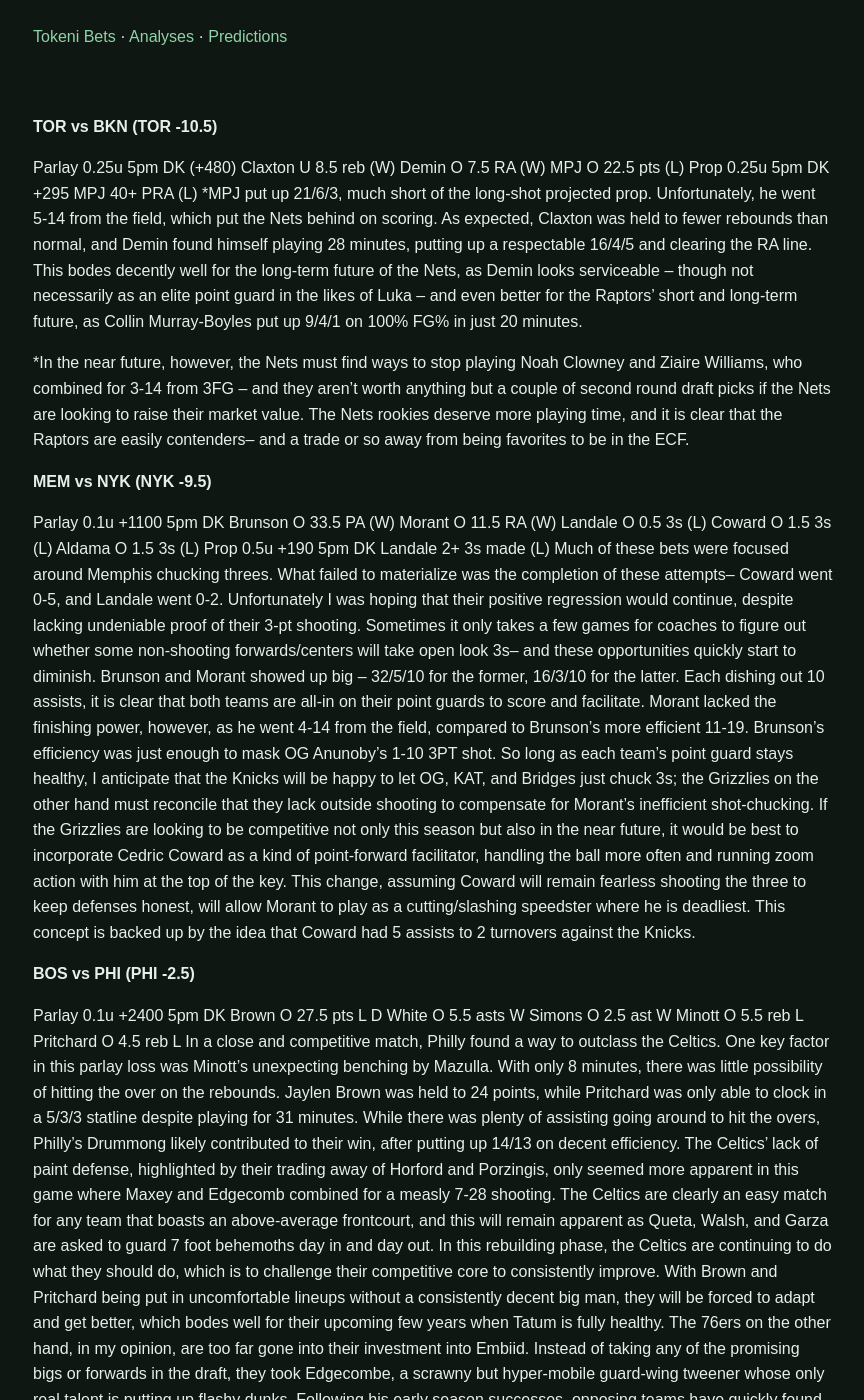
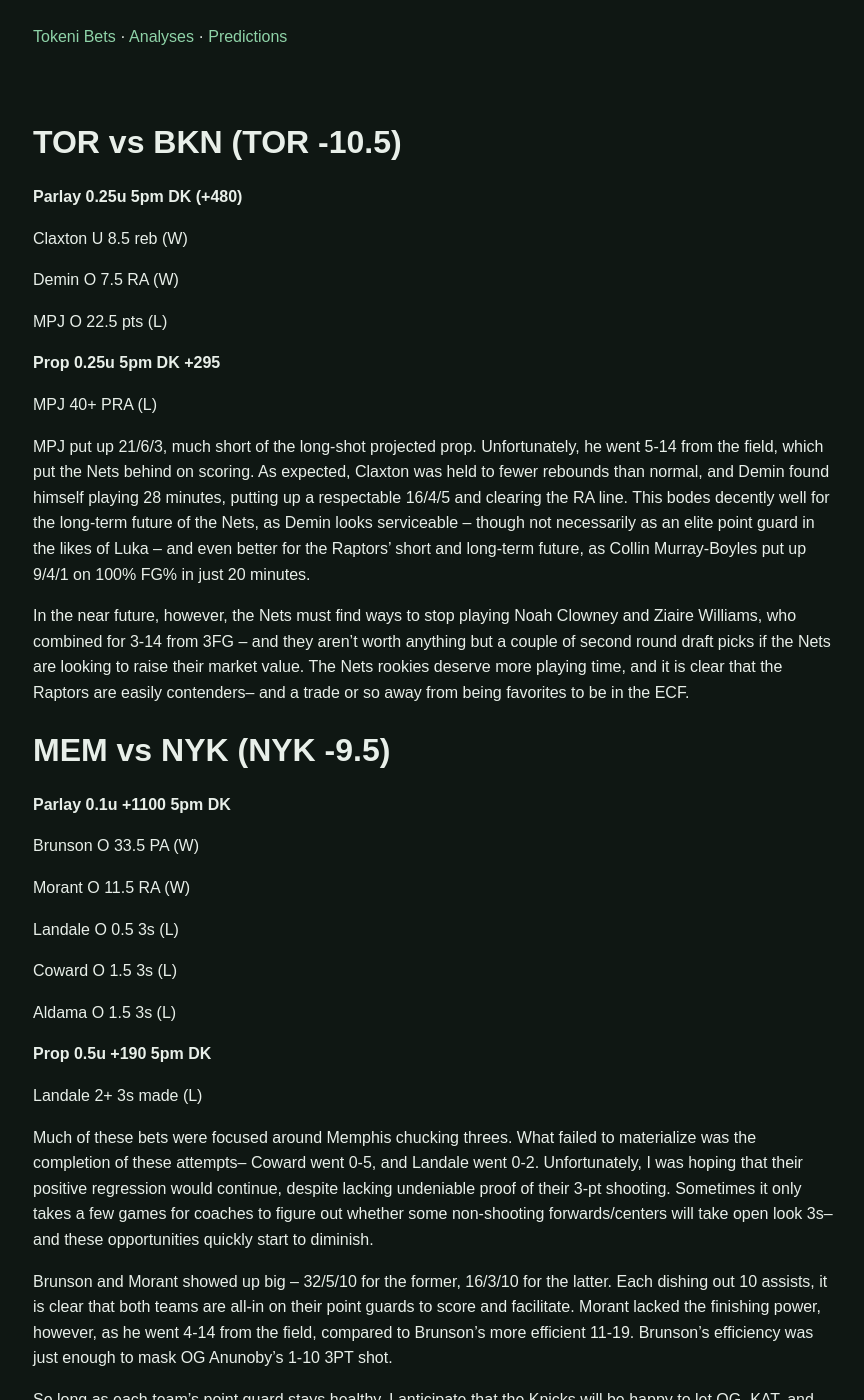
Before and after one commit to tokenibets/tokenibets.github.io, a Jekyll site: the page built from _posts/analysis/2025-11-11-analysis.md, in a window 1280 px wide and 1400 px high. Shown: the whole window, without its empty margins (207-1071 px from the left). Built offline with Jekyll 4.4.1, drawn with Linux system fonts in a browser that asks for light colours; some of the changed text lies outside the part shown.

Commit message:
Update 2025-11-11-analysis.md

```diff
--- a/_posts/analysis/2025-11-11-analysis.md
+++ b/_posts/analysis/2025-11-11-analysis.md
@@ -4,87 +4,124 @@ title: 2025-11-11 analysis
 categories: [analysis]
 ---
 
+# TOR vs BKN (TOR -10.5)
 
-**TOR vs BKN (TOR -10.5)**
+**Parlay 0.25u 5pm DK (+480)**
 
+Claxton U 8.5 reb (W)
 
-Parlay 0.25u 5pm DK (+480)
-Claxton U 8.5 reb (W)
 Demin O 7.5 RA (W)
+
 MPJ O 22.5 pts (L)
-Prop 0.25u 5pm DK +295
+
+**Prop 0.25u 5pm DK +295**
+
 MPJ 40+ PRA (L)
-*MPJ put up 21/6/3, much short of the long-shot projected prop. Unfortunately, he went 5-14 from the field, which put the Nets behind on scoring. As expected, Claxton was held to fewer rebounds than normal, and Demin found himself playing 28 minutes, putting up a respectable 16/4/5 and clearing the RA line. This bodes decently well for the long-term future of the Nets, as Demin looks serviceable – though not necessarily as an elite point guard in the likes of Luka – and even better for the Raptors’ short and long-term future, as Collin Murray-Boyles put up 9/4/1 on 100% FG% in just 20 minutes.
 
-*In the near future, however, the Nets must find ways to stop playing Noah Clowney and Ziaire Williams, who combined for 3-14 from 3FG – and they aren’t worth anything but a couple of second round draft picks if the Nets are looking to raise their market value. The Nets rookies deserve more playing time, and it is clear that the Raptors are easily contenders– and a trade or so away from being favorites to be in the ECF.
+MPJ put up 21/6/3, much short of the long-shot projected prop. Unfortunately, he went 5-14 from the field, which put the Nets behind on scoring. As expected, Claxton was held to fewer rebounds than normal, and Demin found himself playing 28 minutes, putting up a respectable 16/4/5 and clearing the RA line. This bodes decently well for the long-term future of the Nets, as Demin looks serviceable – though not necessarily as an elite point guard in the likes of Luka – and even better for the Raptors’ short and long-term future, as Collin Murray-Boyles put up 9/4/1 on 100% FG% in just 20 minutes.
 
-**MEM vs NYK (NYK -9.5)**
+In the near future, however, the Nets must find ways to stop playing Noah Clowney and Ziaire Williams, who combined for 3-14 from 3FG – and they aren’t worth anything but a couple of second round draft picks if the Nets are looking to raise their market value. The Nets rookies deserve more playing time, and it is clear that the Raptors are easily contenders– and a trade or so away from being favorites to be in the ECF.
 
-Parlay 0.1u +1100 5pm DK
+# MEM vs NYK (NYK -9.5)
+
+**Parlay 0.1u +1100 5pm DK**
+
 Brunson O 33.5 PA (W)
+
 Morant O 11.5 RA (W)
+
 Landale O 0.5 3s (L)
+
 Coward O 1.5 3s (L)
+
 Aldama O 1.5 3s (L)
-Prop 0.5u +190 5pm DK
+
+**Prop 0.5u +190 5pm DK**
+
 Landale 2+ 3s made (L)
-Much of these bets were focused around Memphis chucking threes. What failed to materialize was the completion of these attempts– Coward went 0-5, and Landale went 0-2. Unfortunately I was hoping that their positive regression would continue, despite lacking undeniable proof of their 3-pt shooting. Sometimes it only takes a few games for coaches to figure out whether some non-shooting forwards/centers will take open look 3s– and these opportunities quickly start to diminish.
+
+Much of these bets were focused around Memphis chucking threes. What failed to materialize was the completion of these attempts– Coward went 0-5, and Landale went 0-2. Unfortunately, I was hoping that their positive regression would continue, despite lacking undeniable proof of their 3-pt shooting. Sometimes it only takes a few games for coaches to figure out whether some non-shooting forwards/centers will take open look 3s– and these opportunities quickly start to diminish.
+
 Brunson and Morant showed up big – 32/5/10 for the former, 16/3/10 for the latter. Each dishing out 10 assists, it is clear that both teams are all-in on their point guards to score and facilitate. Morant lacked the finishing power, however, as he went 4-14 from the field, compared to Brunson’s more efficient 11-19. Brunson’s efficiency was just enough to mask OG Anunoby’s 1-10 3PT shot.
+
 So long as each team’s point guard stays healthy, I anticipate that the Knicks will be happy to let OG, KAT, and Bridges just chuck 3s; the Grizzlies on the other hand must reconcile that they lack outside shooting to compensate for Morant’s inefficient shot-chucking. If the Grizzlies are looking to be competitive not only this season but also in the near future, it would be best to incorporate Cedric Coward as a kind of point-forward facilitator, handling the ball more often and running zoom action with him at the top of the key. This change, assuming Coward will remain fearless shooting the three to keep defenses honest, will allow Morant to play as a cutting/slashing speedster where he is deadliest. This concept is backed up by the idea that Coward had 5 assists to 2 turnovers against the Knicks.
 
+# BOS vs PHI (PHI -2.5)
 
-**BOS vs PHI (PHI -2.5)**
+**Parlay 0.1u +2400 5pm DK**
 
+Brown O 27.5 pts L
 
-Parlay 0.1u +2400 5pm DK
-Brown O 27.5 pts L
 D White O 5.5 asts W
+
 Simons O 2.5 ast W
+
 Minott O 5.5 reb L
+
 Pritchard O 4.5 reb L
+
 In a close and competitive match, Philly found a way to outclass the Celtics. One key factor in this parlay loss was Minott’s unexpecting benching by Mazulla. With only 8 minutes, there was little possibility of hitting the over on the rebounds.
+
 Jaylen Brown was held to 24 points, while Pritchard was only able to clock in a 5/3/3 statline despite playing for 31 minutes. While there was plenty of assisting going around to hit the overs, Philly’s Drummong likely contributed to their win, after putting up 14/13 on decent efficiency. The Celtics’ lack of paint defense, highlighted by their trading away of Horford and Porzingis, only seemed more apparent in this game where Maxey and Edgecomb combined for a measly 7-28 shooting.
+
 The Celtics are clearly an easy match for any team that boasts an above-average frontcourt, and this will remain apparent as Queta, Walsh, and Garza are asked to guard 7 foot behemoths day in and day out. In this rebuilding phase, the Celtics are continuing to do what they should do, which is to challenge their competitive core to consistently improve. With Brown and Pritchard being put in uncomfortable lineups without a consistently decent big man, they will be forced to adapt and get better, which bodes well for their upcoming few years when Tatum is fully healthy.
+
 The 76ers on the other hand, in my opinion, are too far gone into their investment into Embiid. Instead of taking any of the promising bigs or forwards in the draft, they took Edgecombe, a scrawny but hyper-mobile guard-wing tweener whose only real talent is putting up flashy dunks. Following his early season successes, opposing teams have quickly found ways to shut him down, as he put up a disgusting 2-11 shooting, and more importantly 0-5 from inside the arc. While the 76ers will likely put up some good runs this year especially with Embiid back to form, I do not see a winning future in store for them in the upcoming few years, outside of trading Maxey and Embiid for a plethora of good picks.
 
+#GSW vs OKC (OKC -7.5)
 
-**GSW vs OKC (OKC -7.5)**
+**Parlay 0.25u +420 DK 5pm**
 
+Green O 19.5 PRA L
 
-Parlay 0.25u +420 DK 5pm
-Green O 19.5 PRA L
 Kuminga O 23.5 PRA L
+
 Ajay Mitchell O 3.5 ast L
+
 It is clear that OKC took the game by the throat and ran laps around old man Curry. With Butler and Curry combining for less than 45 minutes together, it is obvious that Kerr saw a win as impossible and decided to play around with speculative combinations of players.
+
 None of the props hit for the Warriors given this mix-and-match play of Kerr; Ajay Mitchell on the other hand did not see it necessary to distribute the ball as he ended up with 17/3/2. The game script was too far in favor of the Thunder for any prop to reliably hit; unders for games against the Thunder or a game with Kerr running the show might be the play in future contests.
+
 The Warriors are the Warriors– they will find ways to involve Curry and utilize his shooting to the maximum drop of juice possible. The Thunder will streamroll their way to the WCF on a historically dominant season off the back of SGA and crew.
 
 
 
 
 
-**IND vs UTA (IND -2.5)**
+# IND vs UTA (IND -2.5)
 
-Parlay 5pm DK +1000
+**Parlay 5pm DK +1000**
+
 Nembhard O 26.5 PRA W
+
 Bailey 25+ PRA W
+
 Siakam O 33.5 PR L
+
 The Jazz won 152-128, putting up video game numbers against a Pacers team that simply could not defend. Siakam in 35 minutes put up 27/5/4, though his PRA were vultured by Nembhard. Bailey’s line hit just barely, though he did it on good efficiency.
+
 The Pacers and Jazz are not going anywhere this season. They are best competing just enough for a decent lottery spot in this upcoming draft. Though, one thing I could improve upon is sticking to a single script– after all, if Siakam’s PRA over hits, then Nembhard’s PRA will have less likelihood of also hitting.
 
+# DEN vs SAC (DEN -8.5)
 
-**DEN vs SAC (DEN -8.5)**
 
-Parlay 0.1u (+2800) DK 5pm
+**Parlay 0.1u (+2800) DK 5pm**
+
 Gordon O 4.5 reb W
+
 Christian Braun 25+ PRA L
+
 Schroder O 1.5 3s L
+
 Schroder O 2.5 reb L
+
 Murray O 3.5 reb L
+
 Schroder put up an absolute stinker this game, with 0/0/3 in 21 minutes. He is solely responsible for the Kings’ loss, in my humble opinion. With Schroder handing the Kings their win, it was the Nuggets’ game to lose. Murray and Braun did not need to worry about rebounding, as Jokic vacuumed up a game high 15. Gordon found his way to the glass as per usual.
+
 The Kings must rid themselves of a fantasy involving Schroder and Westbrook playing like their 10-year-ago all-star selves, and instead look at developing their talents in Nique and Raynaud so that they can contend with their core of DeRozan, LaVine, and Sabonis in their primes in the upcoming 2-5 years. It is tremendously stupid that they would believe themselves intellectually superior to 29 other teams by picking up an unwanted WestBRICK.
+
 The Nuggets are contenders as they always will be with Jokic, even though Cam Johnson seems like an obvious downgrade to MPJ. The Nuggets will have to live and die by THJ and Murray chucking up threes, as modern offenses will be able to match Jokic in the scoring department otherwise. Whether Jokic and the Nuggets are happy with this reality, it is a bit too soon to truly tell.
-
 
 ---
 
```
Also changed, not shown: other parts of _posts/analysis/2025-11-11-analysis.md (+6 -0 lines).
